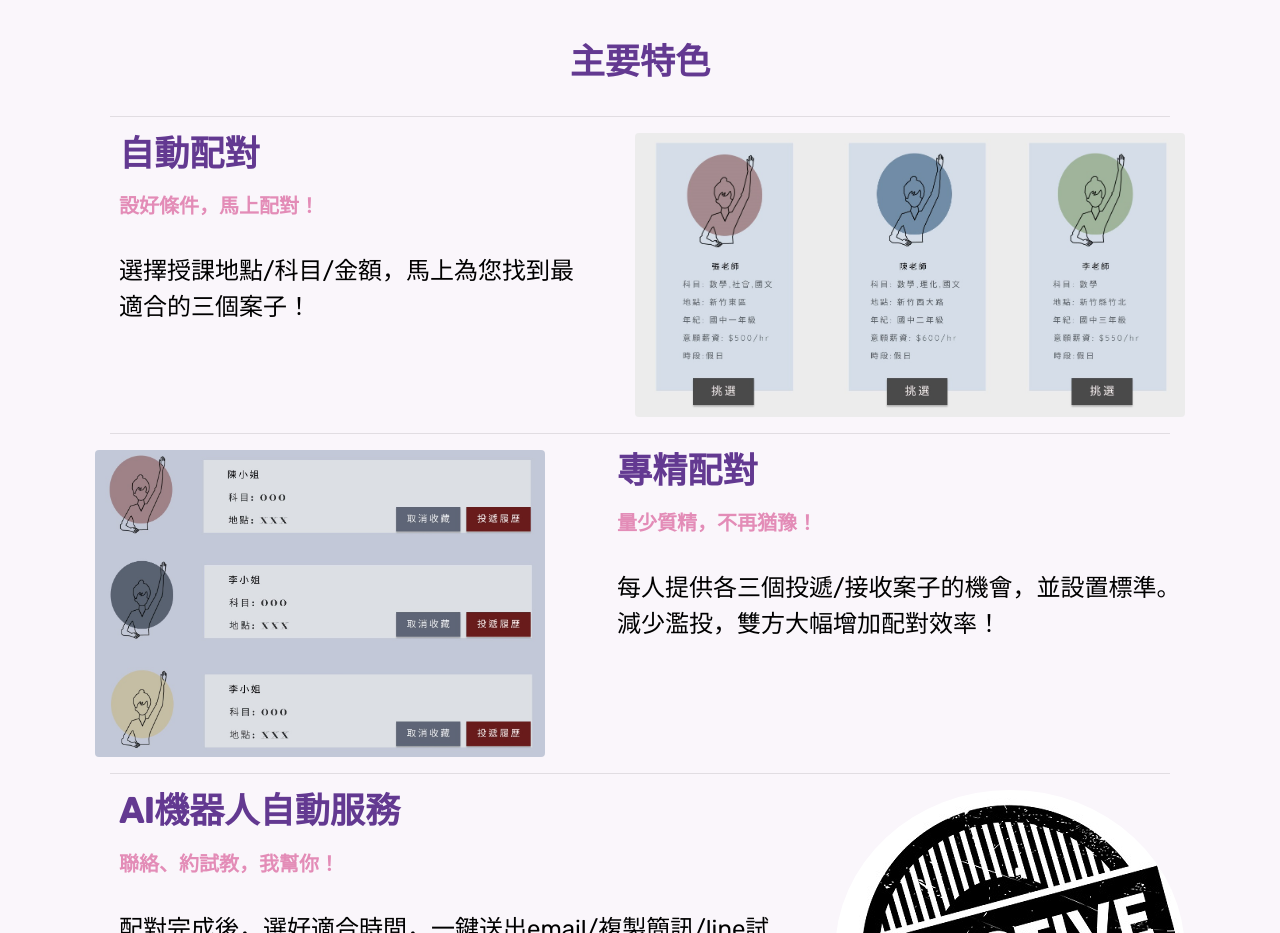
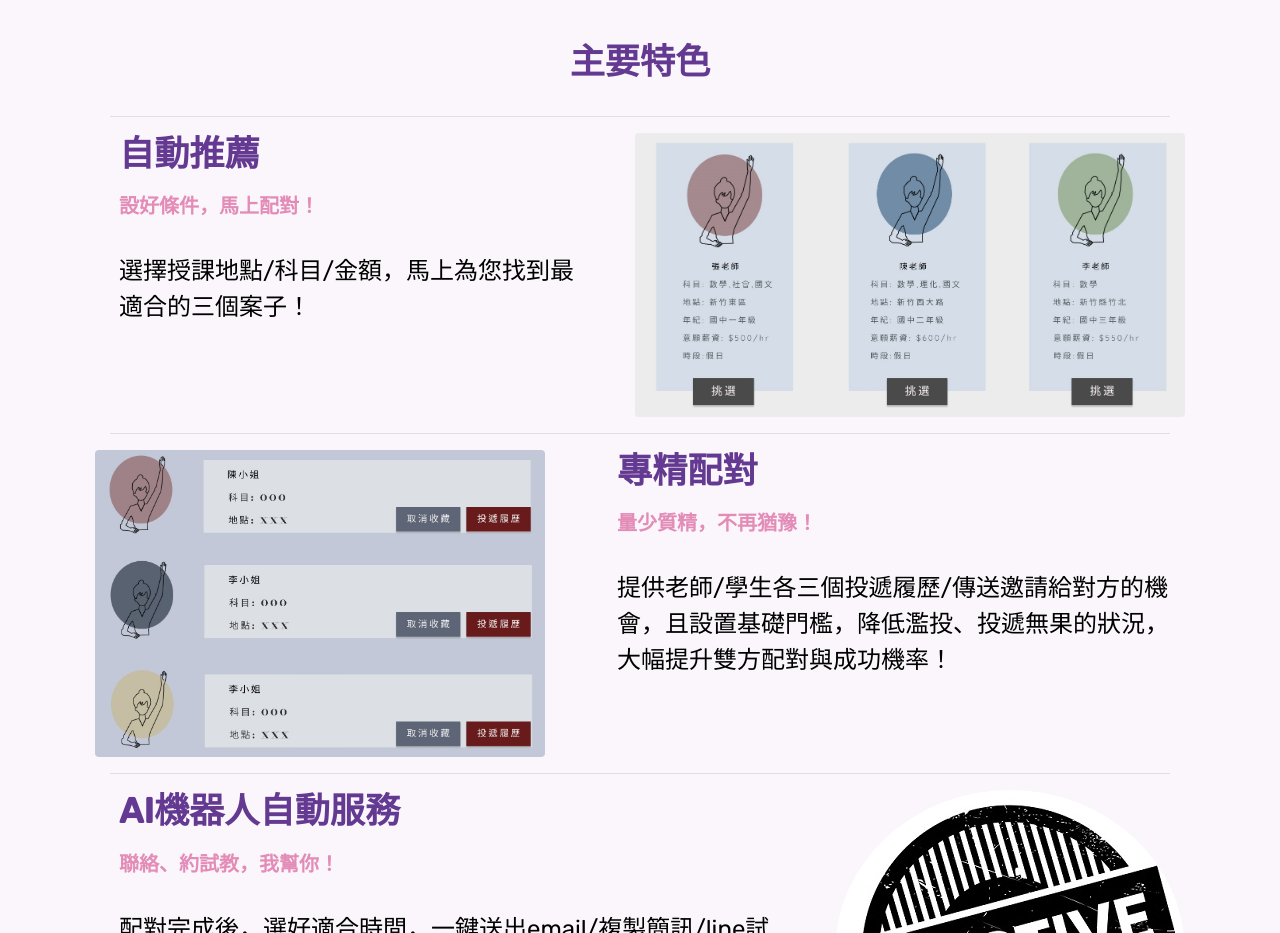
Before and after one commit to hanyuyao/finetutor, a plain HTML site: page index.html in a window 1280 px wide. Shown: the part 2226-3159 px from the top of the page. Drawn offline with nearby package versions, Linux system fonts and the light colour scheme.

Commit message:
20200402 0105改特色功能標題內文

```diff
--- a/index.html
+++ b/index.html
@@ -203,7 +203,7 @@
             <div class="row">
                 <div data-aos="fade-left" class="d-flex flex-column flex-lg-row ">
                     <div class="ml-4">
-                        <h3>自動配對</h3>
+                        <h3>自動推薦</h3>
                         <p class="lead">設好條件，馬上配對！</p>
                         <p style="font-size: 1.5em; color: black;">
                             選擇授課地點/科目/金額，馬上為您找到最適合的三個案子！
@@ -223,8 +223,7 @@
                         <h3>專精配對</h3>
                         <p class="lead">量少質精，不再猶豫！</p>
                         <p style="font-size: 1.5em; color: black;">
-                            每人提供各三個投遞/接收案子的機會，並設置標準。
-                            減少濫投，雙方大幅增加配對效率！
+                            提供老師/學生各三個投遞履歷/傳送邀請給對方的機會，且設置基礎門檻，降低濫投、投遞無果的狀況，大幅提升雙方配對與成功機率！
                         </p>
                     </div>
                 </div>
```
